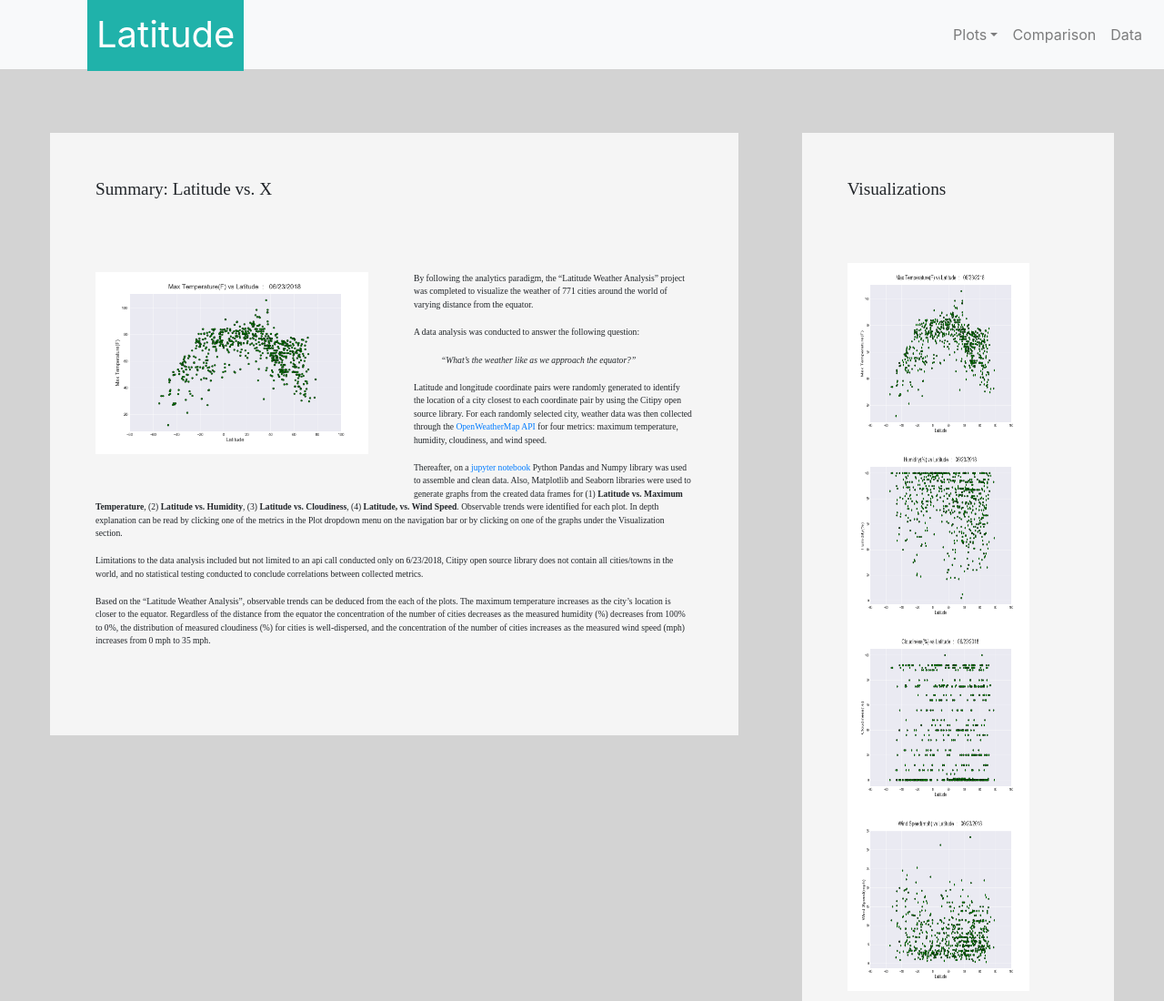
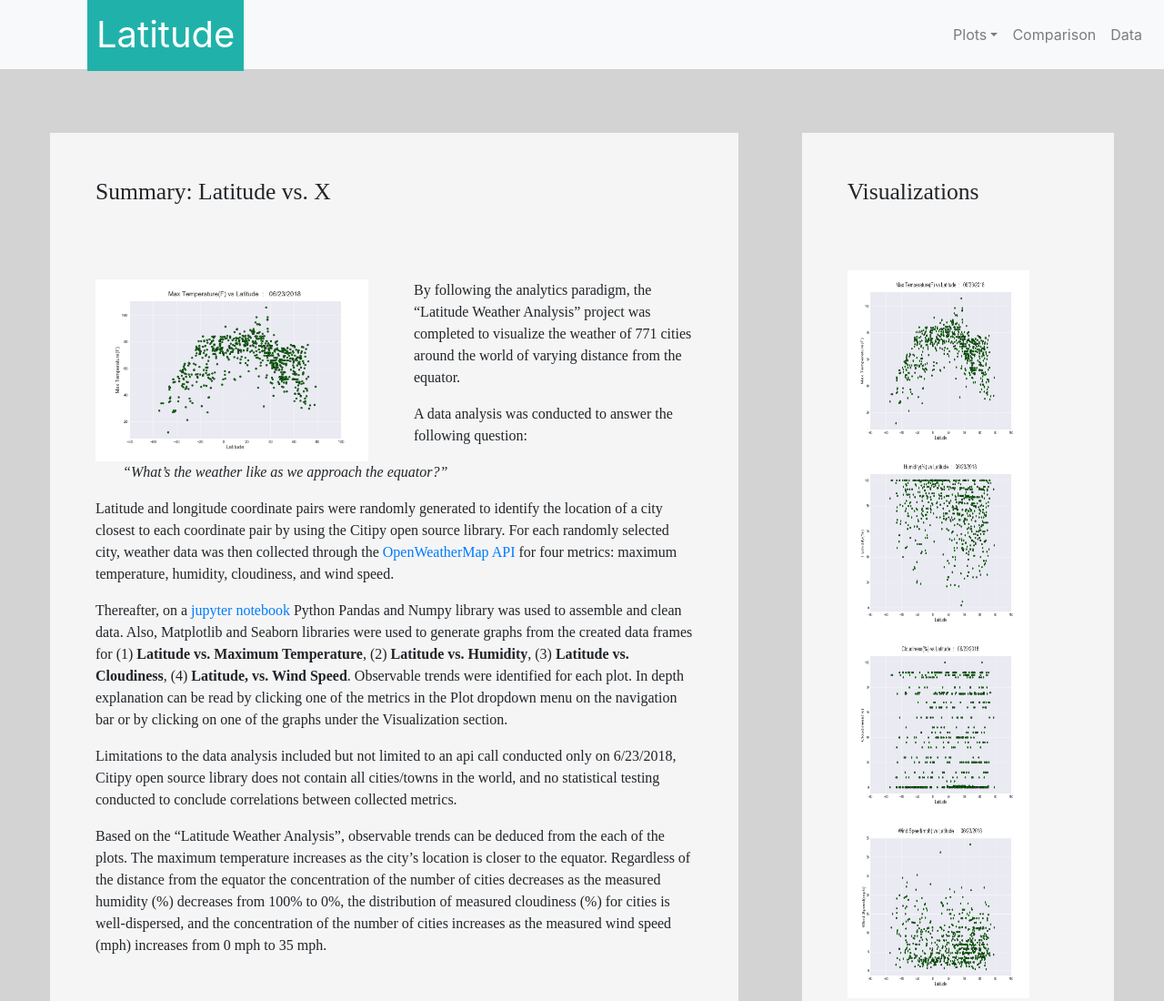
Before and after one commit to thdchang/thdchang.github.io, a plain HTML site: page index.html in a window 1280 px wide. Shown: the top 1100 px of the page at 91% size. Drawn offline with nearby package versions, Linux system fonts and the light colour scheme.

Commit message:
Add files via upload

```diff
--- a/style.css
+++ b/style.css
@@ -31,7 +31,7 @@
 
 h1{
     font-family:"Georgia, serif"!important;
-    font-size:1.50vw!important;
+    font-size:2vw!important;
     font-weight:bold;
 }
 
@@ -82,7 +82,7 @@ h3{
 
 #main-image{
     float:left;
-    padding-bottom:50px;
+    /* padding-bottom:50; */
     padding-right:50px;
     max-width: 350px!important;
     max-height:300px!important;
@@ -103,5 +103,5 @@ h3{
 }
 
 p{
-    font-size:0.75vw!important;
+    font-size:1.25vw!important;
 }
```
